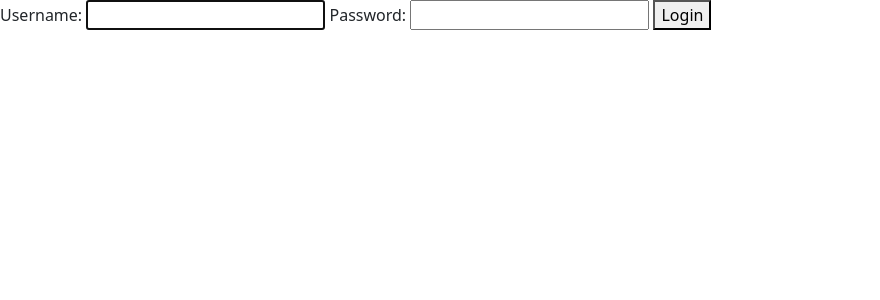
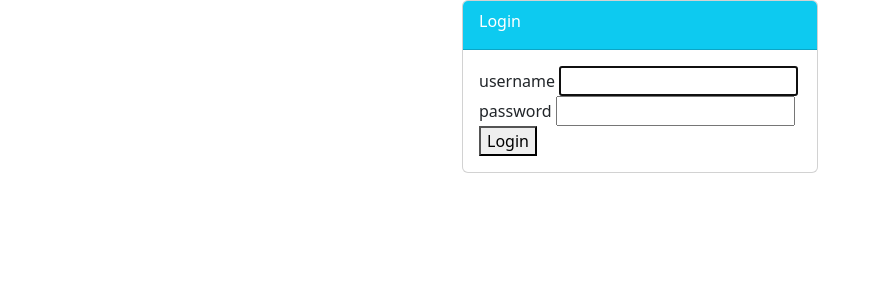
Before and after one commit to tahaa-workspace/food_list_web_app, a Django app: page /login/ in a window 1280 px wide. Shown: the part 56-356 px from the top of the page, without its empty margins (0-880 px from the left). Run offline with Django 4.2, Linux system fonts and the light colour scheme.

Commit message:
styling login, register and add item pages

```diff
--- a/users/templates/users/login.html
+++ b/users/templates/users/login.html
@@ -1,9 +1,31 @@
 {% extends 'food/base.html' %}
 
 {% block body %}
-<form method="POST">
-    {% csrf_token %}
-    {{form}}
-    <button type="submit">Login</button>
-</form>
+
+<div class="container">
+    <div class="row">
+        <div class="col-md-4 offset-md-4">
+            <div class="card">
+                <div class="card-header  text-white bg-info">
+                    <div class="card-title">
+                        Login
+                    </div>
+                </div>
+                <div class="card-body">
+                    <form method="POST">
+                        {% csrf_token %}
+                        {% for field in form %}
+                        <div class="form-group">
+                            {{field.name}}
+                            {{field}}
+                        </div>
+                        {%endfor%}
+                        <button class="btn-info" type="submit">Login</button>
+                    </form>
+                </div>
+            </div>
+        </div>
+    </div>
+</div>
+
 {% endblock %}
```
Also changed, not shown: food/templates/food/item-form.html (+22 -5 lines), users/templates/users/register.html (+31 -5 lines).
